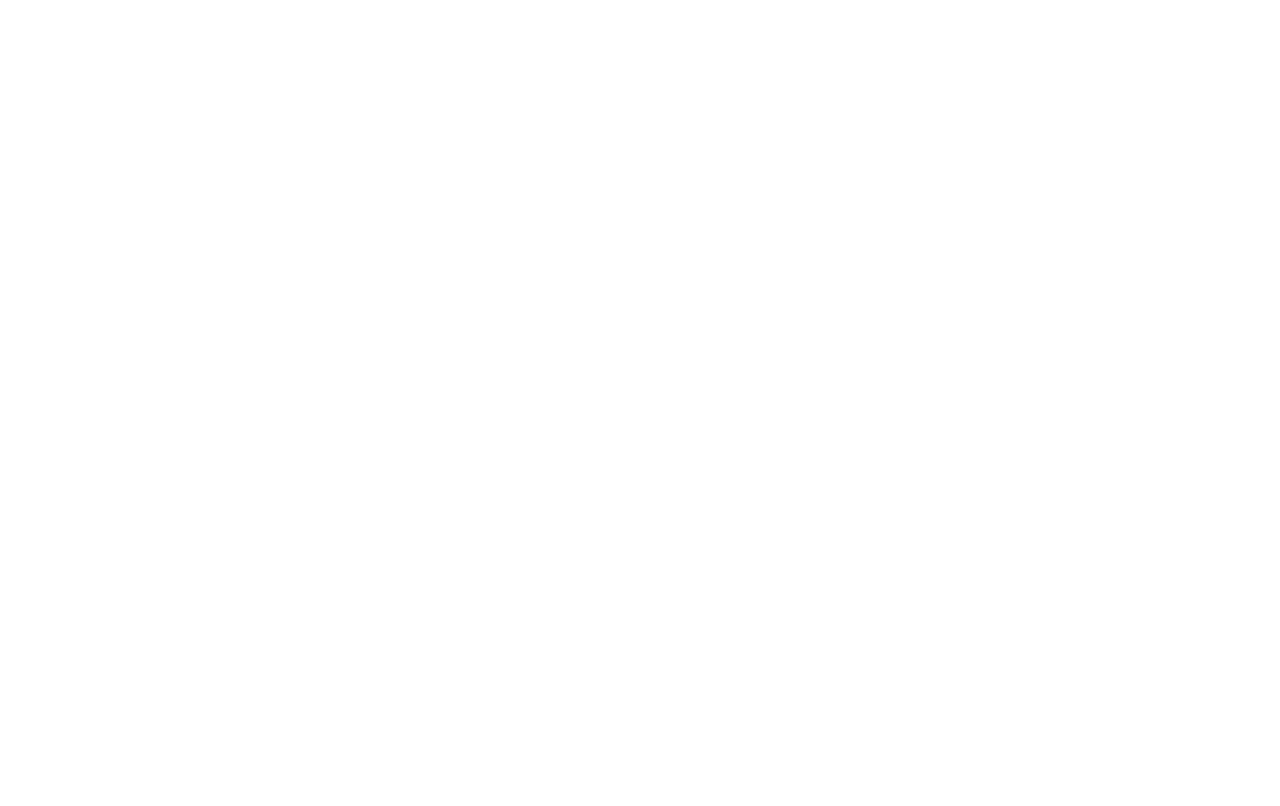
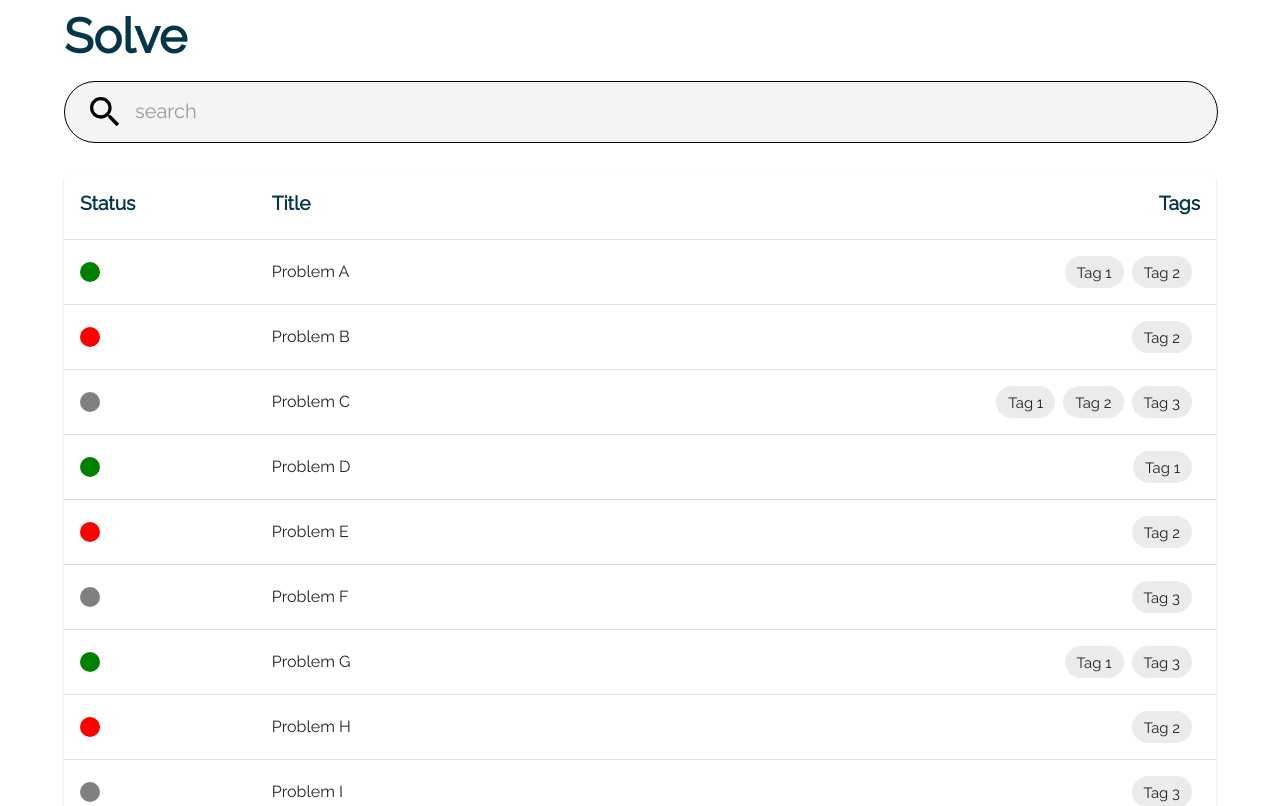
Before and after one commit to ofast-team/frontend, a React (Create React App) app: page /solve in a window 1280 px wide. Before the commit this address led to /. Shown: the top 806 px of the page. Built offline with nearby package versions, Linux system fonts and the light colour scheme.

Commit message:
created solve page with problem table

```diff
--- a/src/App.tsx
+++ b/src/App.tsx
@@ -7,6 +7,7 @@ import LoginPage from './pages/LoginPage'
 import HomePage from './pages/HomePage'
 import AboutPage from './pages/AboutPage'
 import LearnPage from './pages/LearnPage'
+import SolvePage from './pages/SolvePage'
 
 import { createTheme, ThemeProvider } from '@mui/material/styles'
 
@@ -22,6 +23,10 @@ const theme = createTheme({
     },
     h4: {
       fontSize: '2rem',
+      fontWeight: 600
+    },
+    h5: {
+      fontSize: '1.2rem',
       fontWeight: 600
     },
     body1: {
@@ -44,9 +49,9 @@ export function App() {
     <ThemeProvider theme={theme}>
       <div>
         <Routes>
-          <Route path="/" element={<RegisterPage />} />
-          <Route path="/home" element={<HomePage />} />
+          <Route path="/" element={<HomePage />} />
           <Route path="/learn" element={<LearnPage />} />
+          <Route path="/solve" element={<SolvePage />} />
           <Route path="/about" element={<AboutPage />} />
           <Route path="/login" element={<LoginPage />} />
           <Route path="/register" element={<RegisterPage />} />
--- /dev/null
+++ b/src/components/InlineSpacing.tsx
@@ -0,0 +1,11 @@
+import React from 'react'
+
+interface SpacingProps {
+  spacing: number;
+}
+
+export default function InlineSpacing({ spacing }: SpacingProps) {
+  return (
+    <div style={{ display: 'inline', marginLeft: spacing }} />
+  )
+}
--- /dev/null
+++ b/src/components/ProblemsTable.tsx
@@ -0,0 +1,169 @@
+import * as React from 'react';
+import {
+  Paper,
+  Table,
+  TableBody,
+  TableCell,
+  TableContainer,
+  TableHead,
+  Pagination,
+  TableRow,
+  Box,
+  Chip,
+  Typography
+} from '@mui/material';
+
+import InlineSpacing from '../components/InlineSpacing'
+
+interface Column {
+  id: 'status' | 'title' | 'tags';
+  label: string;
+  minWidth?: number;
+  align?: 'right';
+}
+
+const columns: readonly Column[] = [
+  {
+    id: 'status',
+    label: 'Status',
+    minWidth: 50,
+  },
+  {
+    id: 'title',
+    label: 'Title',
+    minWidth: 170
+  },
+  {
+    id: 'tags',
+    label: 'Tags',
+    minWidth: 170,
+    align: 'right',
+  }
+];
+
+interface Data {
+  status: string;
+  title: string;
+  tags: React.JSX.Element[];
+}
+
+function createData(
+  status: string,
+  title: string,
+  tags: string[]
+): Data {
+  const tagChips = tags.map(tag => <Chip label={tag} />);
+  return { status, title, tags: tagChips };
+}
+
+const data = [
+  createData('solved', 'Problem A', ['Tag 1', 'Tag 2']),
+  createData('wrong', 'Problem B', ['Tag 2']),
+  createData('unsolved', 'Problem C', ['Tag 1', 'Tag 2', 'Tag 3']),
+  createData('solved', 'Problem D', ['Tag 1']),
+  createData('wrong', 'Problem E', ['Tag 2']),
+  createData('unsolved', 'Problem F', ['Tag 3']),
+  createData('solved', 'Problem G', ['Tag 1', 'Tag 3']),
+  createData('wrong', 'Problem H', ['Tag 2']),
+  createData('unsolved', 'Problem I', ['Tag 3']),
+  createData('solved', 'Problem J', ['Tag 1']),
+  createData('wrong', 'Problem H', ['Tag 2']),
+  createData('unsolved', 'Problem I', ['Tag 3']),
+  createData('solved', 'Problem J', ['Tag 1']),
+  createData('wrong', 'Problem K', ['Tag 1']),
+  createData('unsolved', 'Problem L', ['Tag 1']),
+  createData('solved', 'Problem M', ['Tag 1']),
+  createData('wrong', 'Problem N', ['Tag 1']),
+  createData('unsolved', 'Problem O', ['Tag 1']),
+  createData('solved', 'Problem P', ['Tag 1']),
+  createData('wrong', 'Problem Q', ['Tag 1']),
+  createData('unsolved', 'Problem R', ['Tag 1']),
+  createData('solved', 'Problem S', ['Tag 1']),
+  createData('wrong', 'Problem T', ['Tag 1']),
+];
+
+
+const getTableValue = (columnID: string, data: (string | React.JSX.Element[])) => {
+  if (columnID === 'tags' && data.constructor === Array) {
+    return data.map((chip, i) => {
+      return (
+        <span key={i}>
+        {chip}
+        <InlineSpacing spacing={8} />
+      </span>);
+    });
+  }
+
+  if (columnID === 'status' && typeof data === 'string') {
+    const statusToColor = {
+      'solved': 'green',
+      'wrong': 'red',
+      'unsolved': 'grey'
+    };
+
+    return (
+      <div style={{
+        height: 20,
+        width: 20,
+        backgroundColor: statusToColor[data],
+        borderRadius: '50%'
+      }}/>
+    )
+  }
+
+  return data;
+}
+
+export default function StickyHeadTable() {
+  const [page, setPage] = React.useState(1);
+  const rowsPerPage = 10;
+
+  const handleChangePage = (event: unknown, newPage: number) => {
+    setPage(newPage);
+  };
+
+  return (
+    <Paper sx={{ width: '100%', overflow: 'hidden' }}>
+      <TableContainer sx={{ height: 720 }}>
+        <Table stickyHeader>
+          <TableHead>
+            <TableRow>
+              {columns.map((column) => (
+                <TableCell
+                  key={column.id}
+                  align={column.align}
+                  style={{ minWidth: column.minWidth }}
+                >
+                  <Typography variant="h5" gutterBottom color="primary">
+                    {column.label}
+                  </Typography>
+                </TableCell>
+              ))}
+            </TableRow>
+          </TableHead>
+          <TableBody>
+            {data
+              .slice((page - 1) * rowsPerPage, (page - 1) * rowsPerPage + rowsPerPage)
+              .map((row) => {
+                return (
+                  <TableRow hover key={row.title}>
+                    {columns.map(column => {
+                      return (
+                        <TableCell key={column.id} align={column.align}>
+                          {getTableValue(column.id, row[column.id])}
+                        </TableCell>
+                      );
+                    })}
+                  </TableRow>
+                );
+              })}
+          </TableBody>
+        </Table>
+      </TableContainer>
+
+      <Box m={2} >
+        <Pagination color="primary" onChange={handleChangePage} page={page} count={Math.ceil(data.length / rowsPerPage)}/>
+      </Box>
+    </Paper>
+  );
+}
--- /dev/null
+++ b/src/components/SearchBar.tsx
@@ -0,0 +1,38 @@
+import React from 'react'
+
+import {
+  InputBase
+} from '@mui/material'
+import SearchIcon from '@mui/icons-material/Search'
+
+const verticallyCenter = {
+  position: 'absolute',
+  top: '50%',
+  transform: 'translate(0%, -50%)'
+}
+
+export default function SearchBar() {
+  return (
+    <div style={{
+      backgroundColor: '#f4f4f4',
+      border: '1px solid',
+      borderRadius: 40,
+      height: 60,
+      width: '100%',
+      position: 'relative'
+    }}>
+      <SearchIcon
+        sx={{ ...verticallyCenter, left: 20 }}
+        fontSize='large'
+      />
+      <InputBase
+        sx={{
+          ...verticallyCenter,
+          left: 70,
+          width: 'calc(100% - 100px)'
+        }}
+        placeholder='search'
+      />
+    </div>
+  )
+}
--- a/src/pages/LearnPage.tsx
+++ b/src/pages/LearnPage.tsx
@@ -3,20 +3,15 @@ import {
   Box,
   Container,
   Typography,
-  InputBase,
   Divider,
   Button,
   IconButton
 } from '@mui/material'
-import SearchIcon from '@mui/icons-material/Search'
 import ArrowForwardIcon from '@mui/icons-material/ArrowForward'
 import { styled } from '@mui/material/styles'
 
-const verticallyCenter = {
-  position: 'absolute',
-  top: '50%',
-  transform: 'translate(0%, -50%)'
-}
+import SearchBar from '../components/SearchBar'
+import InlineSpacing from '../components/InlineSpacing'
 
 const LessonButton = styled(Button)({
   border: '1px solid',
@@ -52,32 +47,6 @@ const NextButton = styled(IconButton)({
   }
 });
 
-function SearchBar() {
-  return (
-    <div style={{
-      backgroundColor: '#f4f4f4',
-      border: '1px solid',
-      borderRadius: 40,
-      height: 60,
-      width: '100%',
-      position: 'relative'
-    }}>
-      <SearchIcon
-        sx={{ ...verticallyCenter, left: 20 }}
-        fontSize='large'
-      />
-      <InputBase
-        sx={{
-          ...verticallyCenter,
-          left: 70,
-          width: 'calc(100% - 100px)'
-        }}
-        placeholder='search'
-      />
-    </div>
-  )
-}
-
 interface LessonGroupProps {
   title: string;
   children: React.ReactNode;
@@ -93,16 +62,6 @@ function LessonGroup({ title, children }: LessonGroupProps) {
         {children}
       </Box>
     </Box>
-  )
-}
-
-interface SpacingProps {
-  spacing: number;
-}
-
-function InlineSpacing({ spacing }: SpacingProps) {
-  return (
-    <div style={{ display: 'inline', marginLeft: spacing }} />
   )
 }
 
--- a/src/pages/RegisterPage.tsx
+++ b/src/pages/RegisterPage.tsx
@@ -1,5 +1,5 @@
 import React from 'react'
 
 export default function RegisterPage() {
-  return <></>
+  return <h1>RegisterPage</h1>
 }
--- /dev/null
+++ b/src/pages/SolvePage.tsx
@@ -0,0 +1,26 @@
+import React from 'react'
+
+import {
+  Container,
+  Typography,
+  Box
+} from '@mui/material'
+
+import SearchBar from '../components/SearchBar'
+import ProblemsTable from '../components/ProblemsTable'
+
+export default function SolvePage() {
+  return (
+    <Container>
+      <Typography variant="h3" gutterBottom color="primary">
+        Solve
+      </Typography>
+
+      <SearchBar />
+
+      <Box m={4}/>
+
+      <ProblemsTable />
+    </Container>
+  )
+}
```
